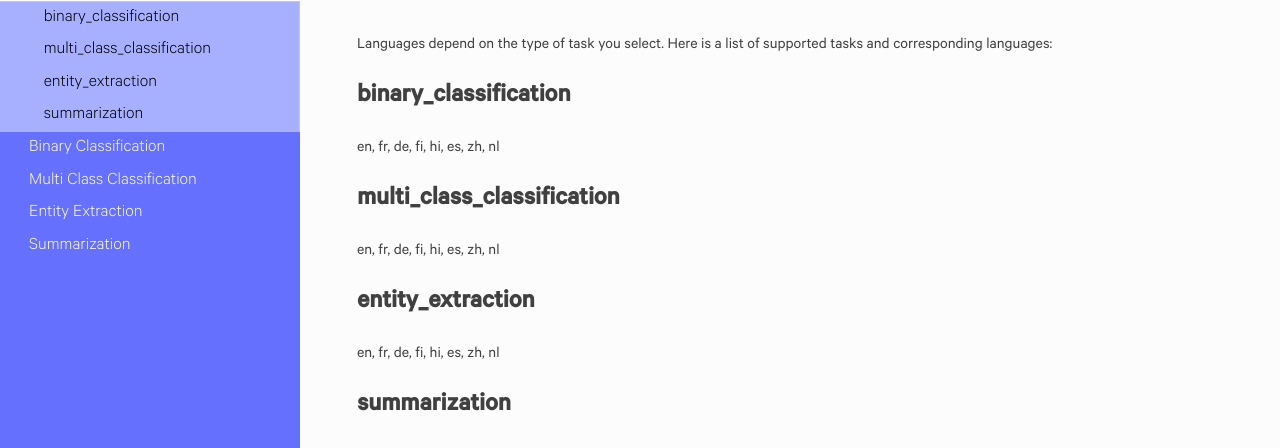
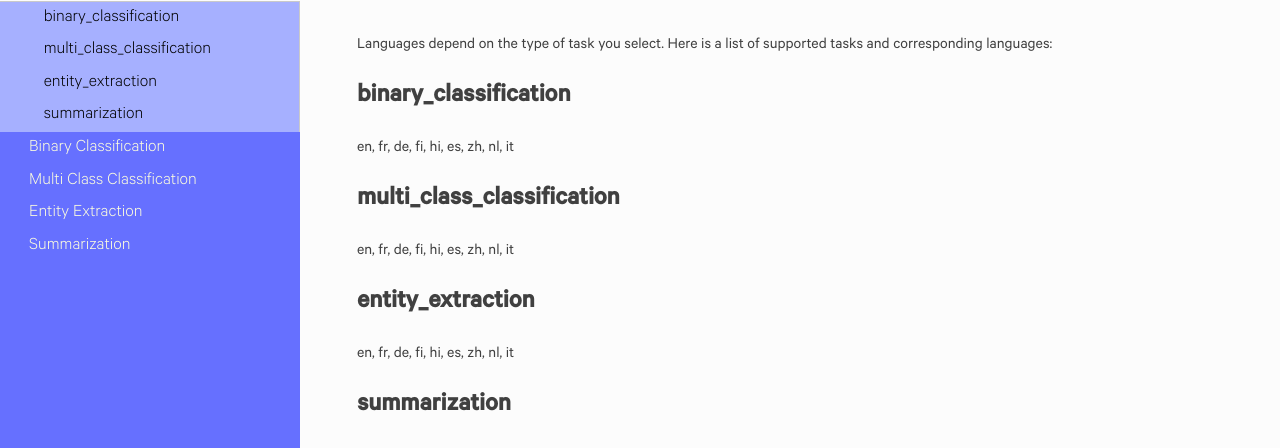
Before and after one commit to huggingface/autotrain-advanced, a Sphinx documentation site: the page built from docs/supported_languages.rst, in a window 1280 px wide and 949 px high. Shown: the part 211-659 px from the top of the window. Built offline with Sphinx 7.4.7 and the Read the Docs theme 2.0.0, drawn with Linux system fonts in a browser that asks for light colours.

```diff
--- a/docs/supported_languages.rst
+++ b/docs/supported_languages.rst
@@ -6,17 +6,17 @@ Languages depend on the type of task you select. Here is a list of supported tas
 binary_classification
 ----------------------------------------------------------------------------------------------------
 
-en, fr, de, fi, hi, es, zh, nl
+en, fr, de, fi, hi, es, zh, nl, it
 
 multi_class_classification
 ----------------------------------------------------------------------------------------------------
 
-en, fr, de, fi, hi, es, zh, nl
+en, fr, de, fi, hi, es, zh, nl, it
 
 entity_extraction
 ----------------------------------------------------------------------------------------------------
 
-en, fr, de, fi, hi, es, zh, nl
+en, fr, de, fi, hi, es, zh, nl, it
 
 summarization
 ----------------------------------------------------------------------------------------------------
```
